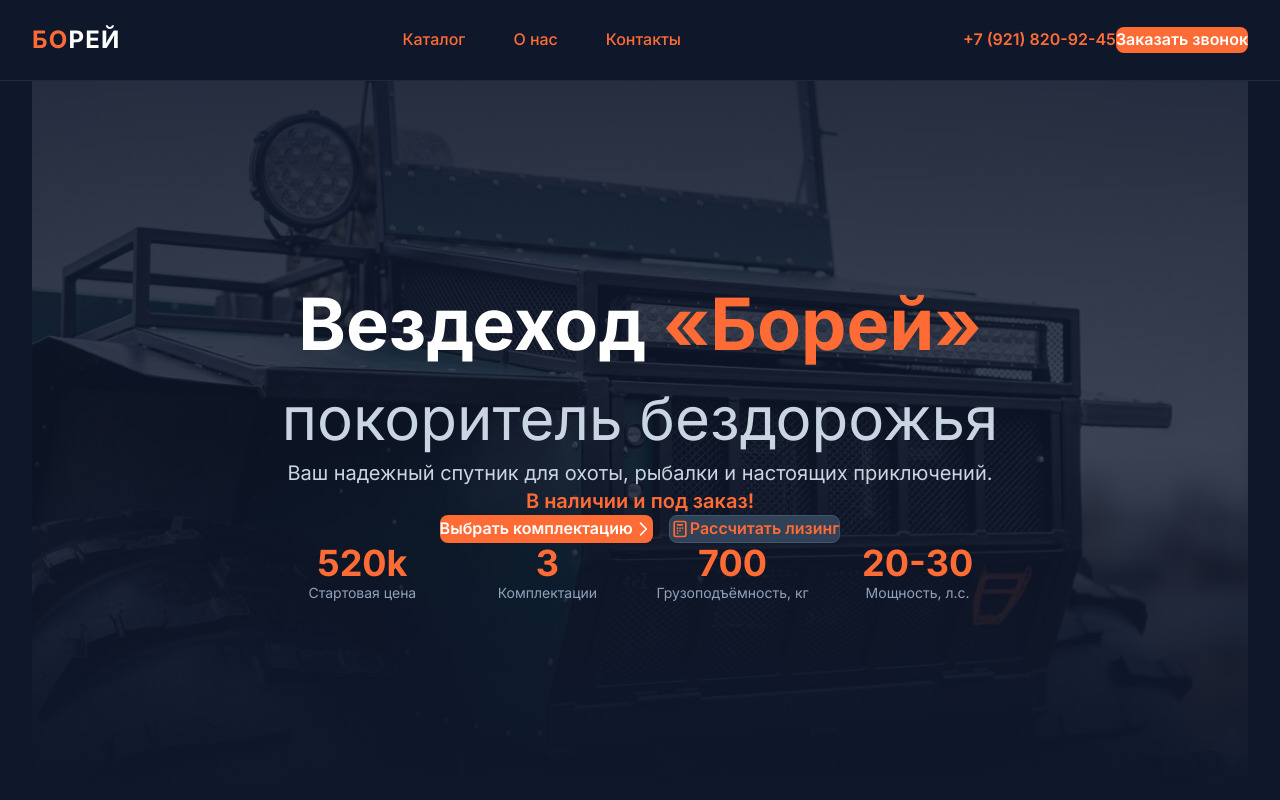
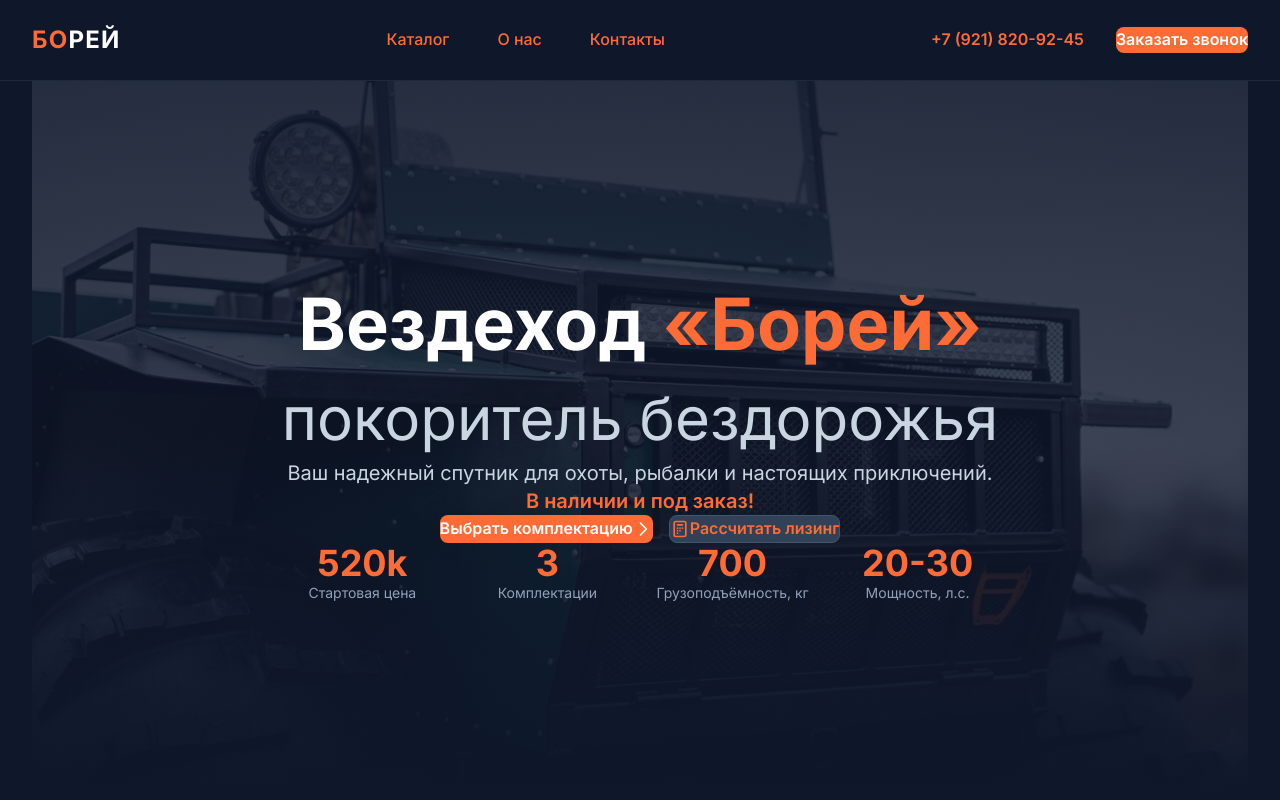
Before and after one commit to info-pvv/BFT, a Next.js app in the folder allterrain-shop/: page / in a window 1280 px wide. Shown: the top 800 px of the page. Built offline with nearby package versions, Linux system fonts and the light colour scheme.

Commit message:
Increase gap between phone and button in header

```diff
--- a/allterrain-shop/app/components/Header.tsx
+++ b/allterrain-shop/app/components/Header.tsx
@@ -40,16 +40,16 @@ export default function Header() {
           </nav>
 
           {/* Phone and CTA */}
-          <div className="hidden lg:flex items-center space-x-6">
+          <div className="hidden lg:flex items-center gap-8">
             <a
               href="tel:+79218209245"
-              className="text-white font-semibold hover:text-[#ff6b35] transition-colors"
+              className="text-white font-semibold hover:text-[#ff6b35] transition-colors whitespace-nowrap"
             >
               +7 (921) 820-92-45
             </a>
             <Link
               href="/contacts"
-              className="bg-[#ff6b35] hover:bg-[#e55a28] !text-white font-semibold py-2 px-4 rounded-lg transition-colors"
+              className="bg-[#ff6b35] hover:bg-[#e55a28] !text-white font-semibold py-2 px-4 rounded-lg transition-colors whitespace-nowrap"
             >
               Заказать звонок
             </Link>
```
